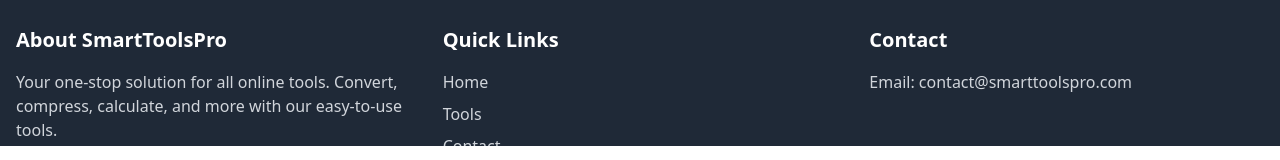
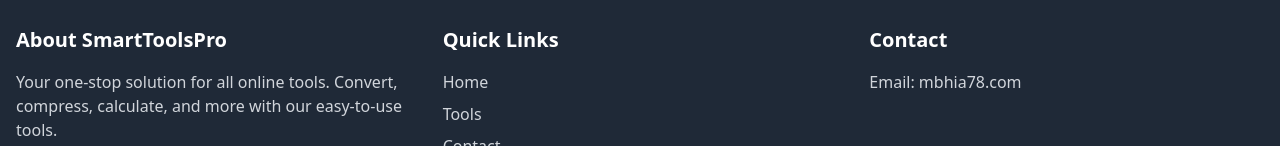
Before and after one commit to SmartToolsPro/com, a plain HTML site: page index.html in a window 1280 px wide. Shown: the part 622-782 px from the top of the page. Drawn offline with nearby package versions, Linux system fonts and the light colour scheme.

Commit message:
Update index.html

```diff
--- a/index.html
+++ b/index.html
@@ -201,7 +201,7 @@
                 </div>
                 <div>
                     <h3 class="text-xl font-bold mb-4">Contact</h3>
-                    <p class="text-gray-300">Email: contact@smarttoolspro.com</p>
+                    <p class="text-gray-300">Email: mbhia78.com</p>
                 </div>
             </div>
             <div class="mt-8 pt-8 border-t border-gray-700 text-center">
```
